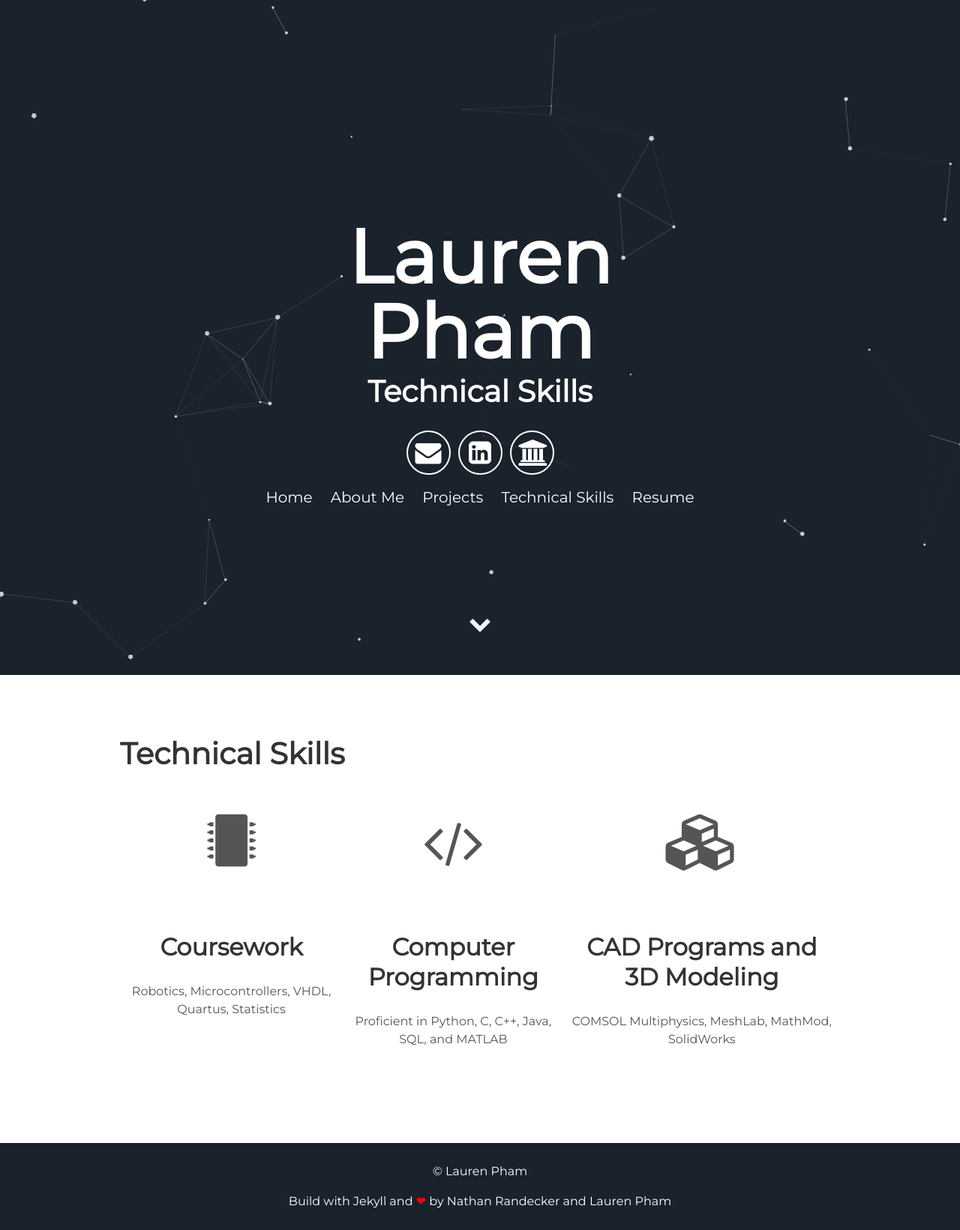
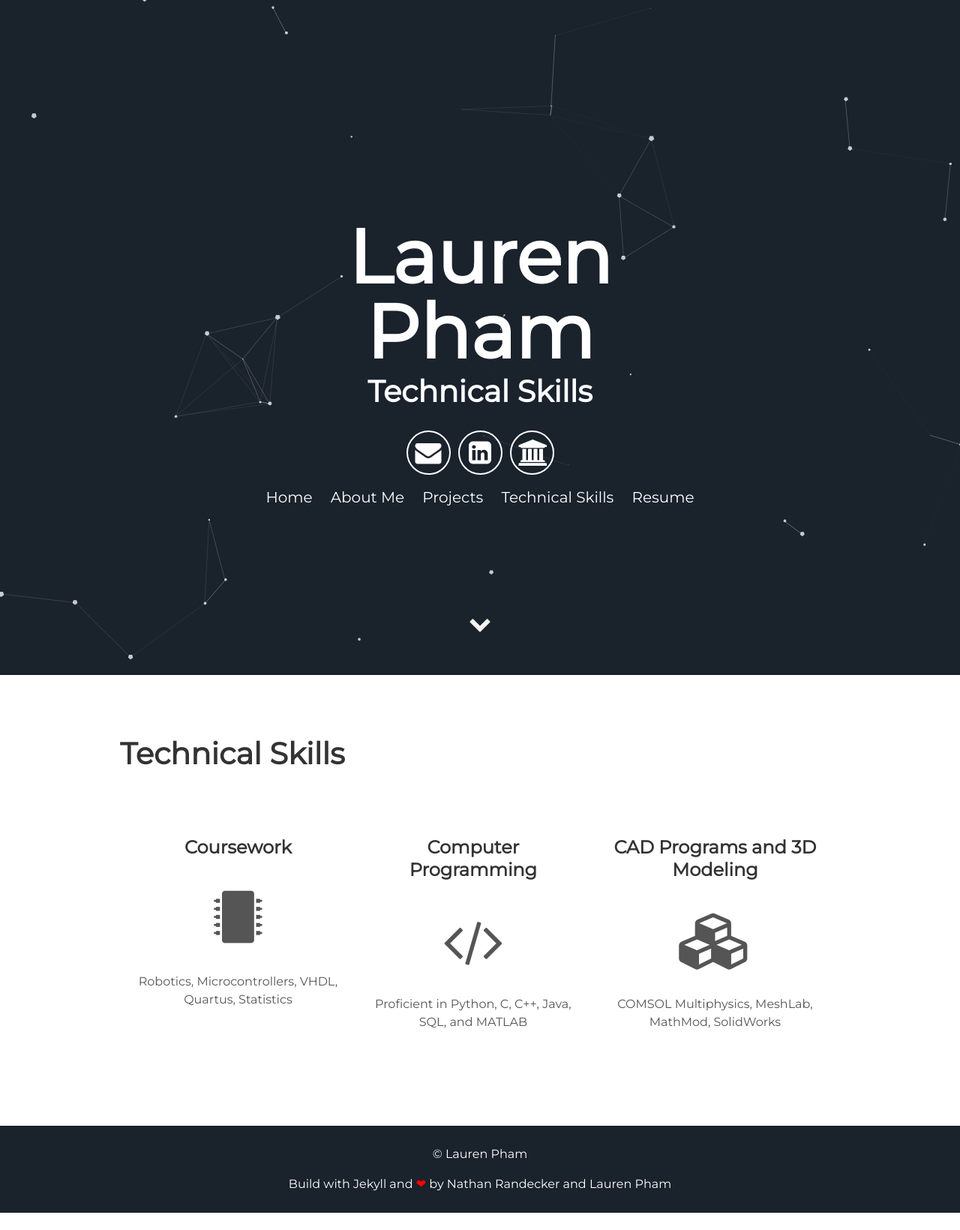
Before and after one commit to laurenpham/techskills, a Jekyll site: the page built from index.html, in a window 1280 px wide. Shown: the whole page at 75% size. Built offline with Jekyll 4.4.1, drawn with Linux system fonts in a browser that asks for light colours; after the commit the page ends 1617 px from its top, so only the background shows below that.

```diff
--- a/_includes/about.html
+++ b/_includes/about.html
@@ -6,20 +6,20 @@
     <h1>Technical Skills</h1>
     <div class="user">
         <div class="tech">
+          <h3>Coursework</h3>
           <i class="fa fa-microchip"></i>
-          <h2>Coursework</h2>
           <p>Robotics, Microcontrollers, VHDL, Quartus, Statistics</p>
         </div>
 
         <div class="tech">
+          <h3>Computer Programming</h3>
           <i class="fa fa-code"></i>
-          <h2>Computer Programming</h2>
           <p>Proficient in Python, C, C++, Java, SQL, and MATLAB</p>
         </div>
 
         <div class="tech">
+          <h3>CAD Programs and 3D Modeling</h3>
           <i class="fa fa-cubes"></i>
-          <h2>CAD Programs and 3D Modeling</h2>
           <p>COMSOL Multiphysics, MeshLab, MathMod, SolidWorks</p>
         </div>
     </div>
```
